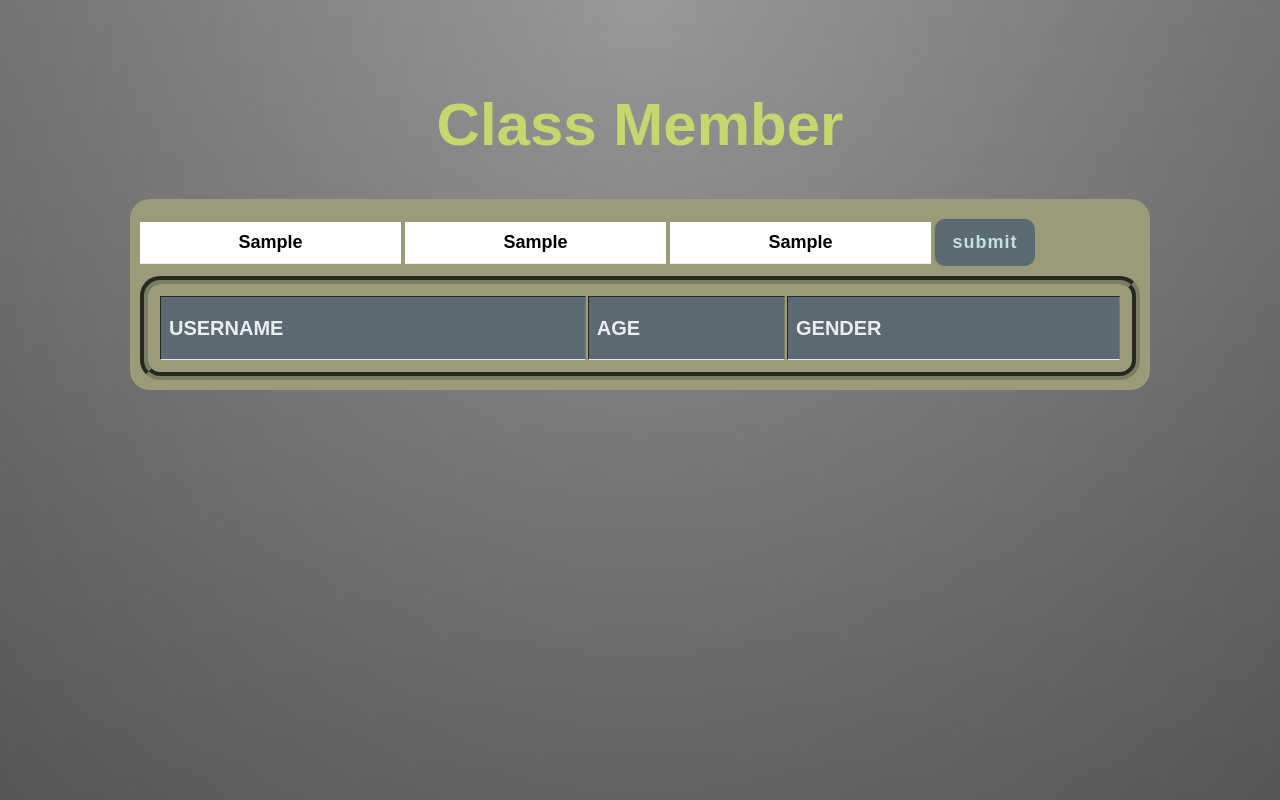
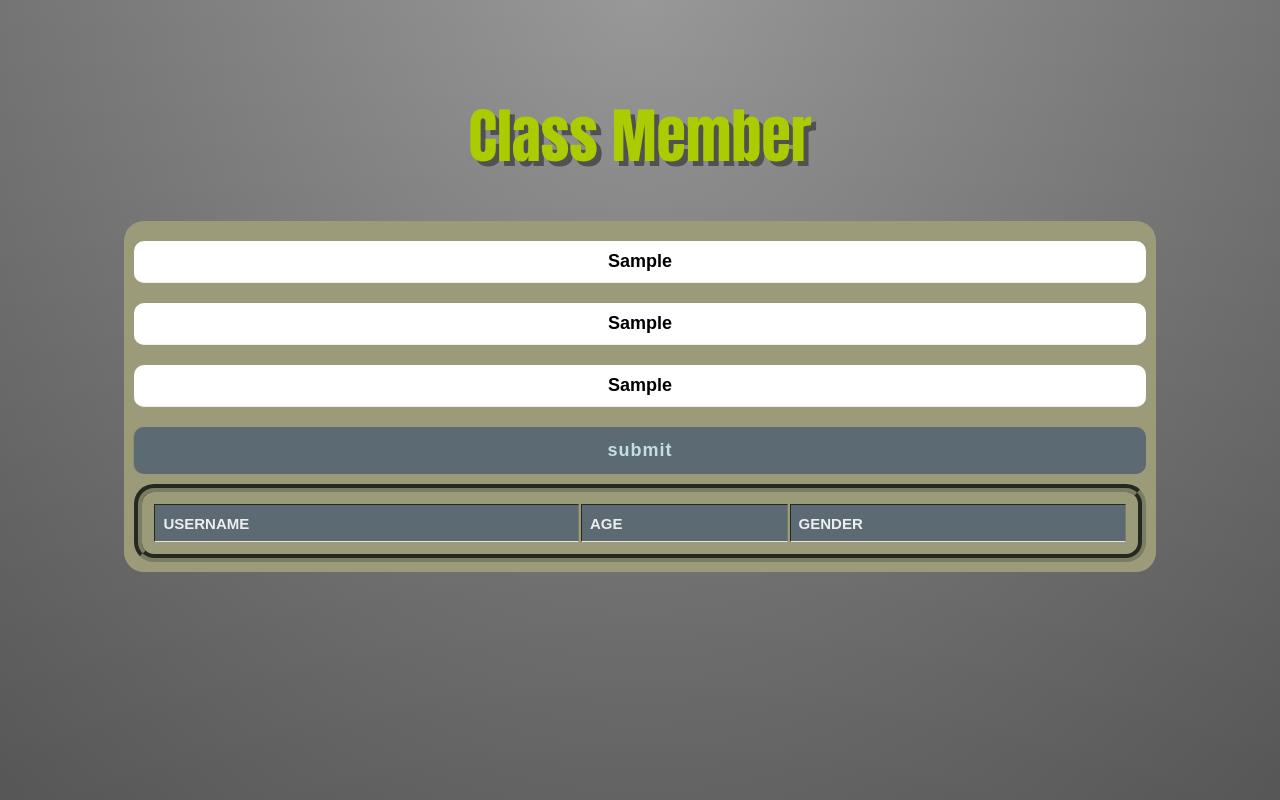
Before and after one commit to Yicheng-1218/Node.js, a website: page public/firebase.html in a window 1280 px wide. Both pictures are taken after typing "Sample", "Sample", "Sample" into the empty fields and a click on the input "submit". Drawn offline with Linux system fonts and the light colour scheme; no server answers.

Commit message:
edit firebase config

```diff
--- a/public/css/firebase.css
+++ b/public/css/firebase.css
@@ -4,12 +4,79 @@ body{
 }
 h1{
     padding-top: 50px;
-    color: #c5d86d;
+    color: #aacc00;
     text-align: center;
     font-size: 60px;
+    font-family: Impact, Haettenschweiler, 'Arial Narrow Bold', sans-serif;
+    font-weight: bold;
+    text-shadow: 5px 5px #525152;
+}
+@media(min-width:280px){
+    form input{
+        border: 0;
+        border-bottom: 1px solid #eee;
+        margin: 10px auto;
+        padding: 10px;
+        display: inline;
+        box-sizing: border-box;
+        font-size: 18px;
+        text-align: center;
+        font-family: Arial, Helvetica, sans-serif;
+        font-weight: bold;
+        border-radius: 10px;
+        width: 100%;
+    }
+    form input:focus{
+        outline: none;
+        border-bottom: 3px solid #7e7d7e;
+        padding-bottom: 8px;
+        transition: all ease 0.2s;
+    }
+    #btn{
+        border: 0;
+        background: #5c6b73;
+        border-radius: 10px;
+        padding: 13px;
+        width: 100%;
+        box-shadow: -1px 0px 1px rgba(0,0,0,0.1);
+        font-weight: bold;
+        font-family: Arial, Helvetica, sans-serif;
+        letter-spacing: 1px;
+        color: #c2dfe3;
+    }
+    table {
+        border:8px #797d62 groove;
+        border-radius:20px;
+        padding: 10px;
+    }
+    tr {
+        list-style-type: none;
+        padding: 0;
+    }
+    td {
+        padding: 8px;
+        font-size: 15px;
+        background: #5c6b73;
+        color: #ecedf1;
+        position: relative;
+        border-bottom: 1px solid #e6e6e6;
+        height: 20px;
         font-family: Arial, Helvetica, sans-serif;
         font-weight: bold;
     }
+    #container{
+        width: 80%;
+        margin: 100px auto;
+        margin-top: 10px;
+        border: 1;
+        background:#9b9b7a;
+        border-radius: 20px;
+        padding: 10px;
+    }
+}
+
+@media(min-width:1540px)
+{
     #container{
         width: 1000px;
         margin: 100px auto;
@@ -30,6 +97,8 @@ form input{
         text-align: center;
         font-family: Arial, Helvetica, sans-serif;
         font-weight: bold;
+        border-radius: 10px;
+        width: 29.5%;
     }
     form input:focus{
         outline: none;
@@ -51,7 +120,7 @@ form:after{
         border: 0;
         background: #5c6b73;
         border-radius: 10px;
-    padding: 13px;
+        padding: 11px;
         width: 10%;
         box-shadow: -1px 0px 1px rgba(0,0,0,0.1);
         font-weight: bold;
@@ -74,3 +143,4 @@ td {
         font-family: Arial, Helvetica, sans-serif;
         font-weight: bold;
     }
+}
--- a/public/css/router_page.css
+++ b/public/css/router_page.css
@@ -52,9 +52,9 @@ html{
 }
 
 }
-@media(min-width:770px){
+@media(min-width:768px){
   #head{
-    line-height:250px;
+    line-height:300px;
     height: 300px;
   }
 }
```
Also changed, not shown: public/css/css_page.css (+27 -2 lines), public/css_ex.html (+69 -12 lines), public/css_page.html (+4 -4 lines). Lines whose indentation alone changed are shown as unchanged.
